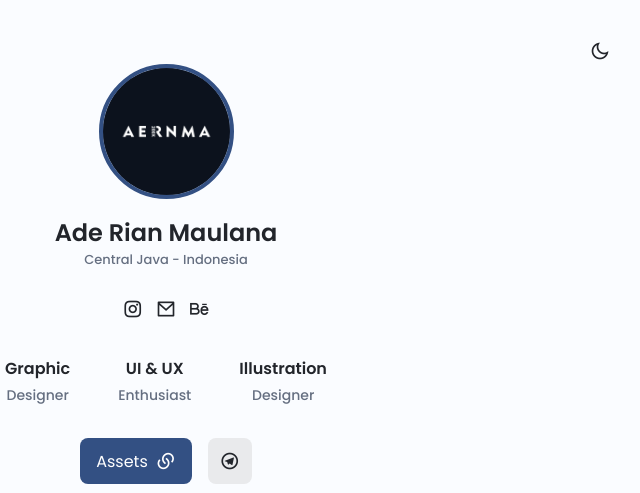
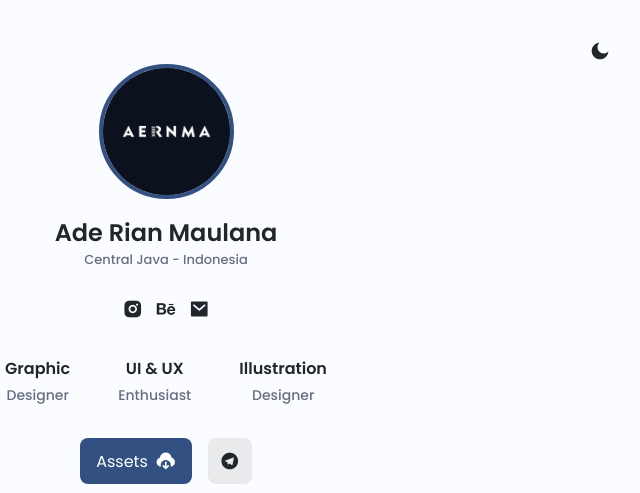
Before and after one commit to aernma200x/aernma200x.github.io, a plain HTML site: page index.html in a window 1280 px wide. Shown: the top 493 px of the page, 474-1114 px from the left. Drawn offline with nearby package versions, Linux system fonts and the light colour scheme.

Commit message:
Change icon

```diff
--- a/assets/js/main.js
+++ b/assets/js/main.js
@@ -22,7 +22,7 @@ tabs.forEach(tab =>{
 /*=============== DARK LIGHT THEME ===============*/
 const themeButton = document.getElementById('theme-button')
 const darkTheme = 'dark-theme'
-const iconTheme = 'ri-sun-line'
+const iconTheme = 'ri-sun-fill'
 
 // Previously selected topic (if user selected)
 const selectedTheme = localStorage.getItem('selected-theme')
@@ -30,7 +30,7 @@ const selectedIcon = localStorage.getItem('selected-icon')
 
 // We obtain the current theme that the interface has by validating the dark-theme class
 const getCurrentTheme = () => document.body.classList.contains(darkTheme) ? 'dark' : 'light'
-const getCurrentIcon = () => themeButton.classList.contains(iconTheme) ? 'ri-moon-line' : 'ri-sun-line'
+const getCurrentIcon = () => themeButton.classList.contains(iconTheme) ? 'ri-moon-fill' : 'ri-sun-fill'
 
 // We validate if the user previously chose a topic
 if (selectedTheme) {
--- a/index.html
+++ b/index.html
@@ -19,7 +19,7 @@
         <!--=============== HEADER PROFILE ===============-->
         <header class="profile container">
 
-            <i class="ri-moon-line change-theme" id="theme-button"></i>
+            <i class="ri-moon-fill change-theme" id="theme-button"></i>
 
 
 
@@ -36,14 +36,15 @@
 
                     <ul class="profile__social">
                         <a href="https://www.instagram.com/byaernma/" target="_blank" class="profile__social-link">
-                            <i class="ri-instagram-line"></i>
+                            <i class="ri-instagram-fill"></i>
+                        </a>
+                        <a href="https://www.behance.net/aderianmaulana" target="_blank" class="profile__social-link">
+                            <i class="ri-behance-fill"></i>
                         </a>
                         <a href="mailto:byaernma@gmail.com" target="_blank" class="profile__social-link">
-                            <i class="ri-mail-line"></i>
+                            <i class="ri-mail-fill"></i>
                         </a>
-                        <a href="https://www.behance.net/aderianmaulana" target="_blank" class="profile__social-link">
-                            <i class="ri-behance-line"></i>
-                        </a>
+
                     </ul>
                 </div>
 
@@ -70,13 +71,13 @@
 
                 <div class="profile__button">
                     <a href="https://www.freepik.com/author/Aernma" class="button">
-                        Assets <i class="ri-links-line"></i>
+                        Assets <i class="ri-download-cloud-2-fill"></i>
                     </a>
                     <div class="profile__buttons-small">
 
 
                         <a href="https://t.me/aavadaakedavra" class="button button__small button__gray">
-                            <i class="ri-telegram-line"></i>
+                            <i class="ri-telegram-fill"></i>
                         </a>
                     </div>
                 </div>
```
